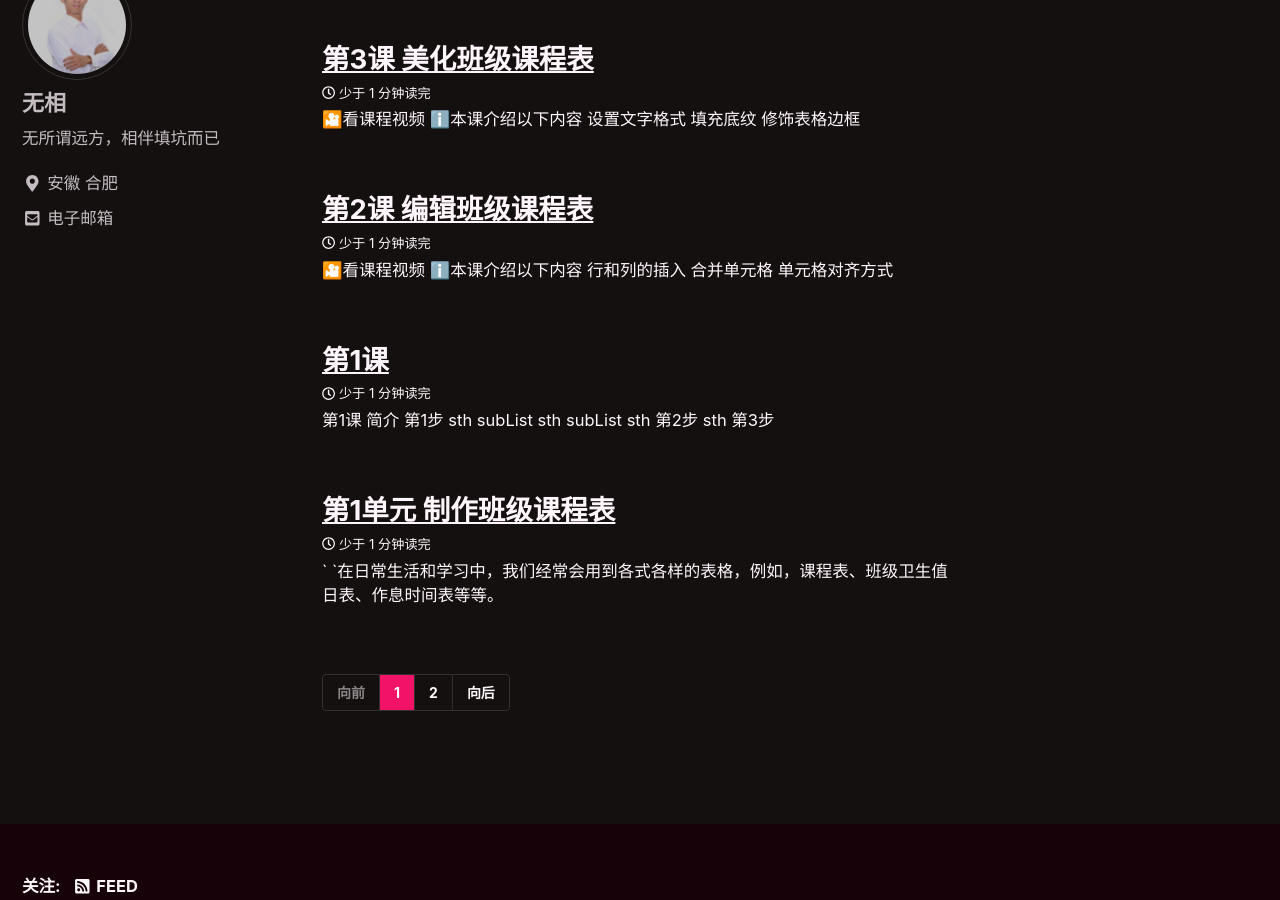
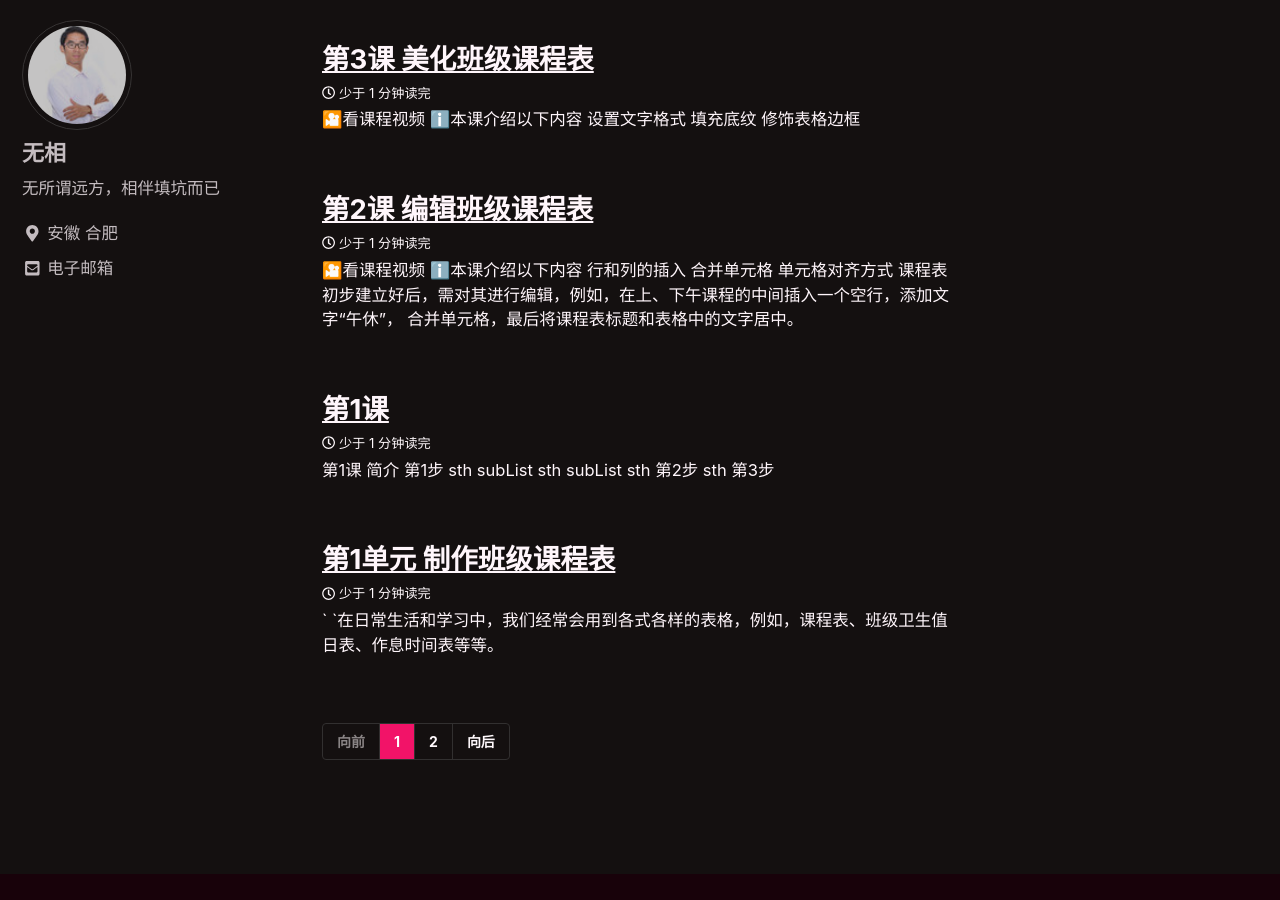
Before and after one commit to xinfengwu/goshinh.github.io-jekll-, a Jekyll site: the page built from index.html, in a window 1280 px wide and 900 px high, scrolled down 341 px. Built offline with Jekyll 4.4.1, drawn with Linux system fonts in a browser that asks for light colours; nearby versions of some CDN libraries; emoji names are drawn with the system emoji font; the list of posts is cut into pages by our own code; part of the change alters nothing that is shown.

Commit message:
Update 2018-03-19-Lesson2.md

```diff
--- a/_posts/courses/14-IT-Primary-4-version4/2018-03-19-Lesson2.md
+++ b/_posts/courses/14-IT-Primary-4-version4/2018-03-19-Lesson2.md
@@ -17,72 +17,77 @@ layouts_gallery:
 - 行和列的插入
 - 合并单元格
 - 单元格对齐方式
-
-`  `课程表初步建立好后，需对其进行编辑，例如，在上、下午课程的中间插入一个空行，添加文字“午休”，
+课程表初步建立好后，需对其进行编辑，例如，在上、下午课程的中间插入一个空行，添加文字“午休”，
 合并单元格，最后将课程表标题和表格中的文字居中。
 
 ##  :top:作品展示
 {% include gallery id="layouts_gallery" caption="四（1）班课程表" %}
 ##  :new:学一学
 ### 添加行
-`  `在课程表上、下午课程之间，插入一个空行，输入“午休”，使课程表更加清晰。
-#### 1. 打开文件
+在课程表上、下午课程之间，插入一个空行，输入“午休”，使课程表更加清晰。
+#### 1.打开文件
 
-`  `运行Word软件，打开[第2课素材](https://github.com/goshinh/goshinh.github.io/raw/master/courses/ITP4/%E7%AC%AC2%E8%AF%BE%E7%B4%A0%E6%9D%90-%E5%9B%9B%EF%BC%881%EF%BC%89%E7%8F%AD%E8%AF%BE%E7%A8%8B%E8%A1%A8.doc)
+运行Word软件，打开[第2课素材](https://github.com/goshinh/goshinh.github.io/raw/master/courses/ITP4/%E7%AC%AC2%E8%AF%BE%E7%B4%A0%E6%9D%90-%E5%9B%9B%EF%BC%881%EF%BC%89%E7%8F%AD%E8%AF%BE%E7%A8%8B%E8%A1%A8.doc)
 
-#### 2. 定位光标
+#### 2.定位光标
 
-`  `在课程表第6行任意一个单元格中单击，将光标定位到该单元格中。
+在课程表第6行任意一个单元格中单击，将光标定位到该单元格中。
 
-#### 3. 插入空行
+#### 3.插入空行
 
-`  `执行`表格——>插入——>行（在上方）`命令，插入一个空行，效果如下图所示：
+执行`表格——>插入——>行（在上方）`命令，插入一个空行，效果如下图所示：
 ![](/courses/ITP4/2.1.png)
 
-#### 4. 插入“午休”
+#### 4.插入“午休”
 
-`  `在新插入空行的第1个单元格中，输入文字“午休”。
+在新插入空行的第1个单元格中，输入文字“午休”。
 ### 合并单元格
-`  `为了使课程表更加美观，可以将“午休”行的所有单元格合并。
+为了使课程表更加美观，可以将“午休”行的所有单元格合并。
 
-#### 1. 选择行
+#### 1.选择行
 
-`  `将鼠标指针移动到“午休”行的左侧并单击，从而选中整行。效果如图所示：
+将鼠标指针移动到“午休”行的左侧并单击，从而选中整行。效果如图所示：
 ![](/courses/ITP4/2.2.png)
 
 (注意鼠标指针的位置)
 
-#### 2. 合并单元格
-
-`  `执行`表格——>合并单元格`命令。将该行合并城一个单元格，效果如图所示：
+#### 2.合并单元格
+执行`表格——>合并单元格`命令。将该行合并城一个单元格，效果如图所示：
 ![](/courses/ITP4/2.3.png)
 
-#### 3. 添加空格
+#### 3.添加空格
 
-`  `在“午休”两个字之间，添加4个空格，将“午休”两个字分开，使其更加美观。
+在“午休”两个字之间，添加4个空格，将“午休”两个字分开，使其更加美观。
 
 ### 对齐文字
-`  `为了使课程表文字居于单元格的中间，需要设置文字在表格中的对其方式。
-#### 1. 设置标题居中
+为了使课程表文字居于单元格的中间，需要设置文字在表格中的对其方式。
+#### 1.设置标题居中
 
-`  `选中标题，在常用工具栏中单击”居中“图标。![](/courses/ITP4/2.4.png)
+选中标题，在常用工具栏中单击”居中“图标。![](/courses/ITP4/2.4.png)
 
-#### 2. 选择整个表格
+#### 2.选中整个表格
 
-`  `将光标移至表格中任意单元格，执行`表格——>选择——>表格`，从而选中整个表格。
+将光标移至表格中任意单元格，执行`表格——>选择——>表格`，从而选中整个表格。
 
-#### 3. 设置居中对齐
+#### 3.设置居中对齐
 
-`  `整个表格被选中之后，在被选中的任意区域（黑色区域）右击鼠标，在弹出的快捷菜单中，依次执行”单元格对齐方式——>
+整个表格被选中之后，在被选中的任意区域（黑色区域）右击鼠标，在弹出的快捷菜单中，依次执行”单元格对齐方式——>
 居中“命令，从而设置整个表格的单元格对齐方式为居中对齐。
 ![](/courses/ITP4/2.5.png)
 
 :+1: 推荐方法：
 
-`  `执行`编辑——>全选`（快捷键Ctrl + A），再执行“格式——>段落”在弹出的对话框中，设置”对齐方式“为”居中“。
+执行`编辑——>全选`（快捷键Ctrl + A），再执行“格式——>段落”在弹出的对话框中，设置”对齐方式“为”居中“。
+### 设置单元格对齐
+#### 1.选中整个表格
+将光标移至表格中任意单元格，执行`表格——>选择——>表格`，从而选中整个表格。
+#### 2.设置居中对齐
+执行`表格——>表格属性`，单击`单元格`选项卡，设置`垂直对齐方式`为`居中`。
+![](/courses/ITP4/2.7.png)
+也可以在选中的区域右击鼠标，在弹出的快捷菜单中执行`单元格对齐方式——>居中`。
+![](/courses/ITP4/2.8.png)
+#### 3.保存文件
 
-#### 4. 保存文件
-
-`  `执行`文件——>另存为`命令，给文件取个有意义的名称，点击”保存“，并关闭Word软件。
+执行`文件——>另存为`命令，给文件取个有意义的名称，点击”保存“，并关闭Word软件。
 
 为了便于阅读，`保存`总是作为最后一步出现，但是大家在实际的操作过程中应养成随时保存的习惯。
```
